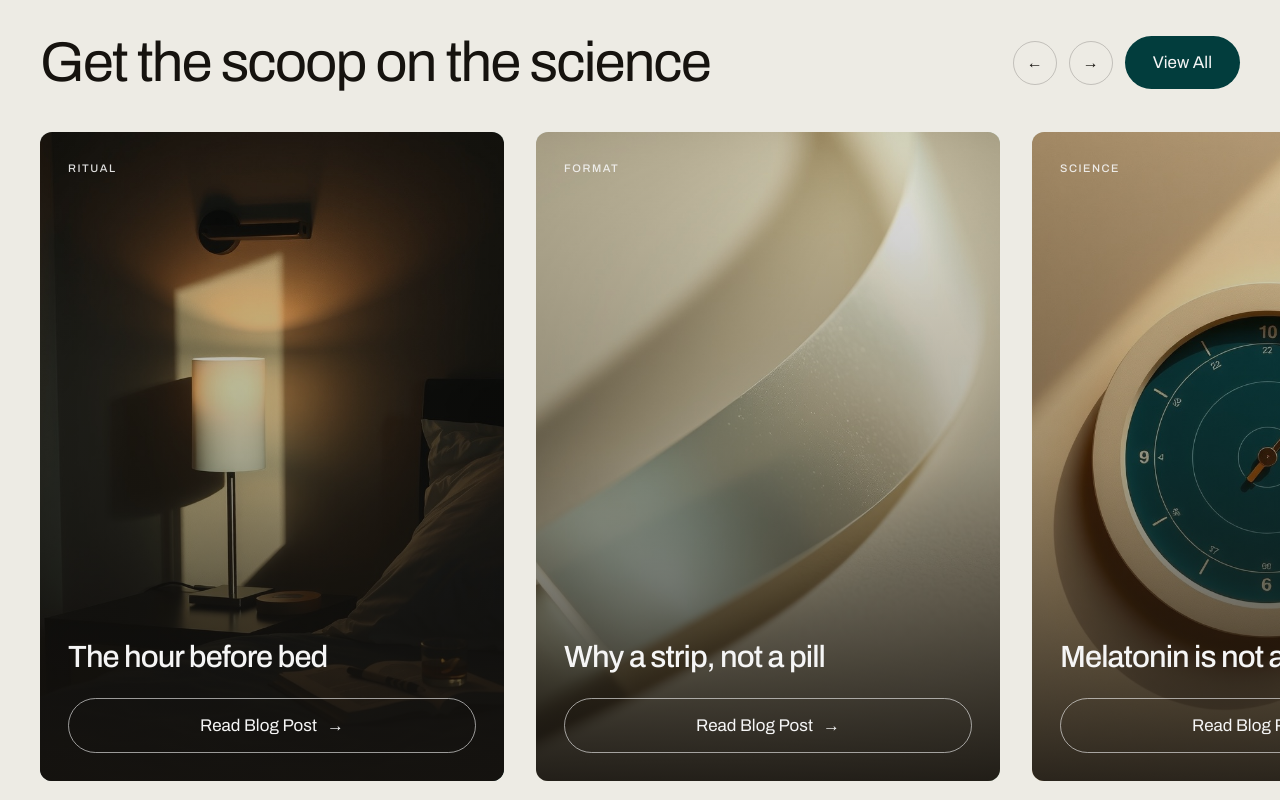
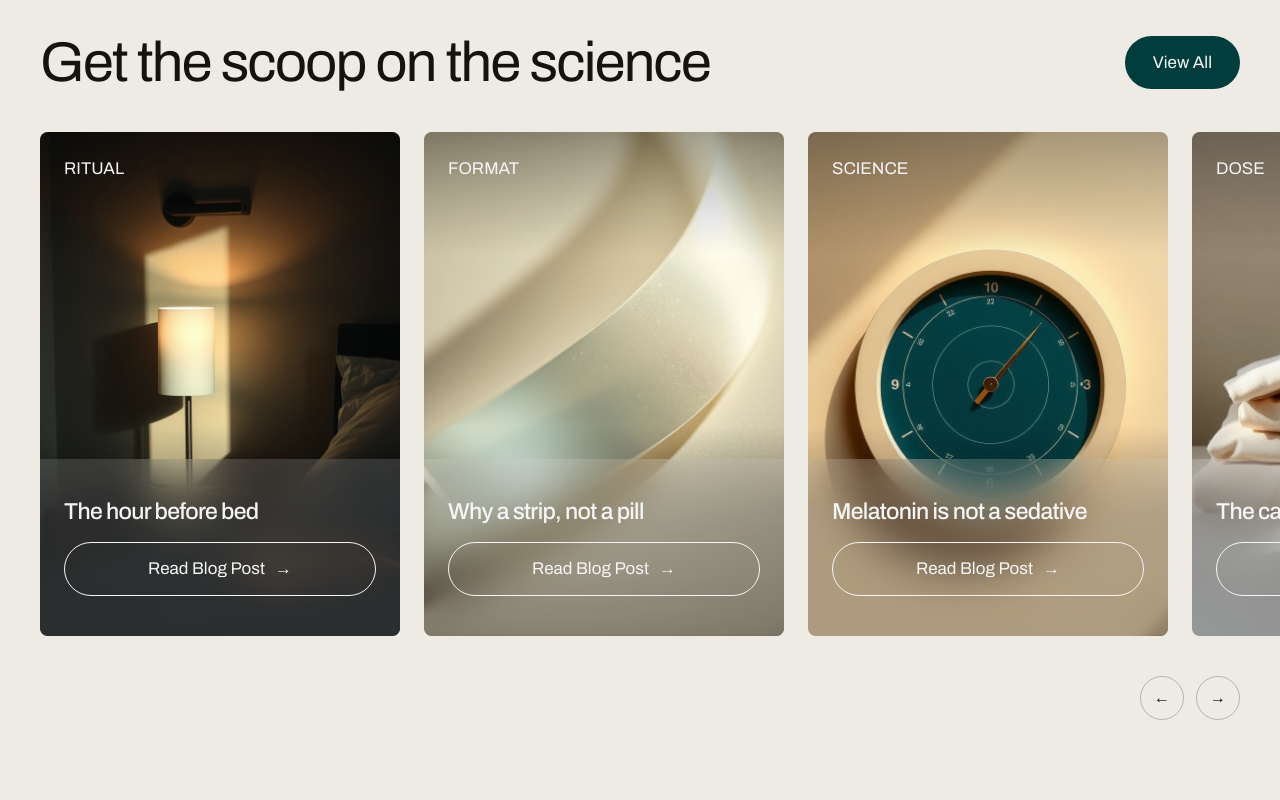
Before and after one commit to aneeshkumarm2006-dotcom/NodaStrips, a Next.js app: page / in a window 1280 px wide. Shown: the part 7080-7880 px from the top of the page. Built offline with nearby package versions, Linux system fonts and the light colour scheme.

Commit message:
frosted panel fixed

```diff
--- a/components/sections/BlogRow.tsx
+++ b/components/sections/BlogRow.tsx
@@ -7,16 +7,19 @@ import { Reveal } from "@/components/Reveal";
 import { JOURNAL_POSTS } from "@/lib/brand";
 
 /**
- * The closing blog row, built from the reference the client supplied.
+ * The closing blog row, built from the reference's measured DOM rather than
+ * from eyeballing it. Its card is four stacked layers:
  *
- * Anatomy, in the order it reads on the card:
- *   · category label pinned to the TOP of the card, in letterspaced caps
- *   · title at the bottom, large, over a bottom-weighted scrim
- *   · "Read Blog Post" as a full-width OUTLINED PILL, not a text link
- *   · rounded corners on the card, ~5:7 portrait crop
+ *   1. the photograph, filling the WHOLE card
+ *   2. a gradient that darkens the top and bottom only, clear through the
+ *      middle — so both the category label and the panel edge stay legible
+ *   3. a FROSTED PANEL over the bottom 35%: white at 15% with a 20px
+ *      backdrop blur and a hard top edge. This is the effect that makes the
+ *      reference's cards distinctive — it frosts the image rather than
+ *      darkening it, so each panel picks up the photo behind it.
+ *   4. the title and an outlined pill inside that panel
  *
- * The band is warm sand (#EDEBE4) as the reference has it, deliberately
- * warmer than the neutral page — it reads as an accent band.
+ * Card is 5:7 at an 8px radius. The band is warm sand, as the reference has.
  */
 export function BlogRow() {
   const rail = useRef<HTMLUListElement>(null);
@@ -25,7 +28,7 @@ export function BlogRow() {
     const el = rail.current;
     if (!el) return;
     const card = el.querySelector("li");
-    const step = card ? card.clientWidth + 32 : el.clientWidth * 0.8;
+    const step = card ? card.clientWidth + 24 : el.clientWidth * 0.8;
     el.scrollBy({ left: step * dir, behavior: "smooth" });
   };
 
@@ -43,48 +46,32 @@ export function BlogRow() {
           Get the scoop on the science
         </h2>
 
-        <div className="flex items-center gap-3">
-          <button
-            type="button"
-            onClick={() => nudge(-1)}
-            aria-label="Previous entries"
-            className="hidden h-11 w-11 items-center justify-center rounded-full border border-ink/20 transition-colors duration-500 [transition-timing-function:var(--ease-quiet)] hover:bg-ink/5 sm:flex"
-          >
-            <span aria-hidden="true">←</span>
-          </button>
-          <button
-            type="button"
-            onClick={() => nudge(1)}
-            aria-label="Next entries"
-            className="hidden h-11 w-11 items-center justify-center rounded-full border border-ink/20 transition-colors duration-500 [transition-timing-function:var(--ease-quiet)] hover:bg-ink/5 sm:flex"
-          >
-            <span aria-hidden="true">→</span>
-          </button>
         <Link
           href="/sleep-journal"
           className="shrink-0 rounded-full bg-[#023D3D] px-7 py-3.5 text-[1.0625rem] text-bone transition-colors duration-500 [transition-timing-function:var(--ease-quiet)] hover:bg-ink"
         >
           View All
         </Link>
-        </div>
       </Reveal>
 
-      {/* The rail — runs off the right edge, as the reference does */}
+      {/* The rail — four cards in view, running off the right edge */}
       <Reveal delay={120}>
         <ul
           ref={rail}
-          className="mt-10 flex snap-x snap-mandatory gap-6 overflow-x-auto scroll-pl-6 px-6 pb-2 [scrollbar-width:none] lg:scroll-pl-10 lg:gap-8 lg:px-10 [&::-webkit-scrollbar]:hidden"
+          className="mt-10 flex snap-x snap-mandatory gap-6 overflow-x-auto scroll-pl-6 px-6 pb-2 [scrollbar-width:none] lg:scroll-pl-10 lg:px-10 [&::-webkit-scrollbar]:hidden"
         >
           {JOURNAL_POSTS.map((post) => (
             <li
               key={post.slug}
-              className="w-[80vw] shrink-0 snap-start sm:w-[48vw] lg:w-[29rem]"
+              className="w-[78vw] shrink-0 snap-start sm:w-[44vw] lg:w-[22.5rem]"
             >
               <Link
                 href={`/sleep-journal/${post.slug}`}
-                className="group relative isolate flex aspect-5/7 flex-col overflow-hidden rounded-xl p-6 text-bone lg:p-7"
+                // 5:7 at an 8px radius, per the reference
+                className="group relative isolate block aspect-5/7 overflow-hidden rounded-lg text-bone"
               >
-                <div className="absolute inset-0 -z-20">
+                {/* 1 — the photograph fills the whole card */}
+                <div className="absolute inset-0">
                   <ArtSlot
                     variant="still"
                     showCaption={false}
@@ -93,21 +80,30 @@ export function BlogRow() {
                     className="h-full w-full"
                   />
                 </div>
-                {/* Bottom-weighted scrim so the title and pill stay legible */}
+
+                {/* 2 — darken top and bottom, clear through the middle */}
                 <div
                   aria-hidden="true"
-                  className="absolute inset-0 -z-10 bg-gradient-to-t from-ink/90 via-ink/35 to-ink/10"
+                  className="absolute inset-0"
+                  style={{
+                    backgroundImage:
+                      "linear-gradient(rgba(0,0,0,0.3) 0%, rgba(0,0,0,0) 24.5%, rgba(0,0,0,0) 58.3%, rgba(0,0,0,0.3) 74%)",
+                  }}
                 />
 
-                {/* Category, pinned to the top */}
-                <p className="micro tracking-[0.14em] opacity-90">{post.kicker}</p>
+                {/* Category label — top, plain sentence-size, not small caps */}
+                <p className="absolute inset-x-0 top-0 px-6 pt-6 text-[1.0625rem] uppercase">
+                  {post.kicker}
+                </p>
 
-                {/* Title and the outlined pill, pinned to the bottom */}
-                <div className="mt-auto">
-                  <h3 className="display text-[clamp(1.6rem,2.4vw,2.1rem)] leading-[1.1]">
+                {/* 3 — the frosted panel: bottom 35%, white 15%, blur 20px,
+                       hard top edge. This is the reference's signature. */}
+                <div className="absolute inset-x-0 bottom-0 flex h-[35%] flex-col justify-center bg-white/15 px-6 backdrop-blur-[20px]">
+                  {/* 4 — title and outlined pill inside the panel */}
+                  <h3 className="display text-[clamp(1.35rem,1.8vw,1.6rem)] leading-[1.15]">
                     {post.title}
                   </h3>
-                  <span className="mt-6 flex items-center justify-center gap-2.5 rounded-full border border-bone/60 py-3.5 text-[1.0625rem] transition-colors duration-500 [transition-timing-function:var(--ease-quiet)] group-hover:bg-bone/15">
+                  <span className="mt-4 flex h-[54px] items-center justify-center gap-2.5 rounded-full border border-bone text-[1.0625rem] transition-colors duration-500 [transition-timing-function:var(--ease-quiet)] group-hover:bg-bone/20">
                     Read Blog Post
                     <span
                       aria-hidden="true"
@@ -122,6 +118,26 @@ export function BlogRow() {
           ))}
         </ul>
       </Reveal>
+
+      {/* Rail controls, bottom right as the reference has them */}
+      <Reveal delay={200} className="mx-auto mt-8 flex max-w-[1600px] justify-end gap-3 px-6 lg:px-10">
+        <button
+          type="button"
+          onClick={() => nudge(-1)}
+          aria-label="Previous entries"
+          className="flex h-11 w-11 items-center justify-center rounded-full border border-ink/25 transition-colors duration-500 [transition-timing-function:var(--ease-quiet)] hover:bg-ink/5"
+        >
+          <span aria-hidden="true">←</span>
+        </button>
+        <button
+          type="button"
+          onClick={() => nudge(1)}
+          aria-label="Next entries"
+          className="flex h-11 w-11 items-center justify-center rounded-full border border-ink/25 transition-colors duration-500 [transition-timing-function:var(--ease-quiet)] hover:bg-ink/5"
+        >
+          <span aria-hidden="true">→</span>
+        </button>
+      </Reveal>
     </section>
   );
 }
--- a/lib/brand.ts
+++ b/lib/brand.ts
@@ -482,6 +482,21 @@ export const JOURNAL_POSTS = [
       "Everything above requires review by a qualified professional before it can be published as a claim.",
     ],
   },
+  {
+    slug: "the-case-against-more",
+    kicker: "Dose",
+    title: "The case against more",
+    excerpt:
+      "Why a smaller dose of the right thing beats a larger dose of nearly the right thing.",
+    readTime: "5 min",
+    brief: "morning light on linen",
+    body: [
+      "Placeholder article. Supplement labels compete on quantity because quantity is easy to print. It is a poor proxy for whether anything works.",
+      "Melatonin is the clearest case: the useful range is far below what most products contain, and the excess does not deepen the effect — it outlasts the night.",
+      "The harder claim to make, and the one worth making, is that a formulation was designed around absorption and timing rather than around a number on a box.",
+      "None of the above is approved copy, and every figure it implies needs substantiating first.",
+    ],
+  },
 ] as const;
 
 export type JournalPost = (typeof JOURNAL_POSTS)[number];
```
Lines whose indentation alone changed are shown as unchanged.
